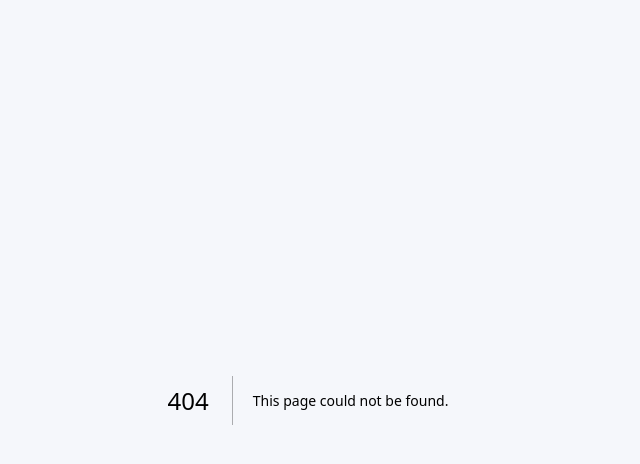
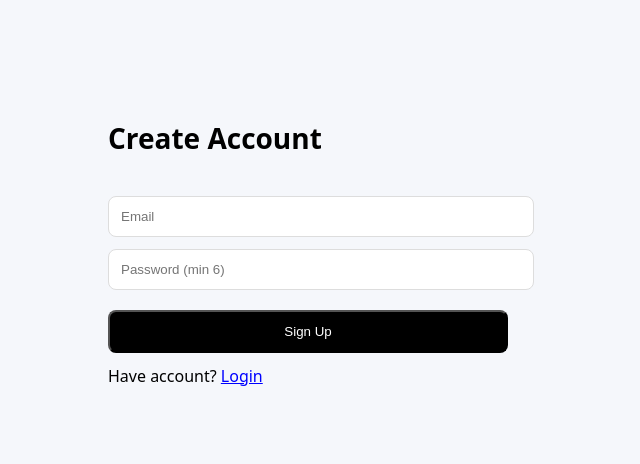
Before and after one commit to perrynobsmsdeliver/perrynobesms, a Next.js app: page /signup in a window 1280 px wide. Before the commit this address had no page. Shown: the top 464 px of the page, without its empty margins (332-972 px from the left). Built offline with nearby package versions, Linux system fonts and the light colour scheme; no server answers.

Commit message:
Add signup page for user registration

```diff
--- /dev/null
+++ b/app/signup/page.tsx
@@ -0,0 +1,44 @@
+"use client"
+import { useState } from "react"
+import { createClient } from "@supabase/supabase-js"
+import { useRouter } from "next/navigation"
+
+function getSupabase() {
+  const url = process.env.NEXT_PUBLIC_SUPABASE_URL
+  const key = process.env.NEXT_PUBLIC_SUPABASE_ANON_KEY
+  if (!url || !key) return null
+  return createClient(url, key)
+}
+const supabase = getSupabase() as any
+
+export default function Signup() {
+  const [email, setEmail] = useState("")
+  const [password, setPassword] = useState("")
+  const [loading, setLoading] = useState(false)
+  const router = useRouter()
+
+  const handleSignup = async () => {
+    if(!supabase) return alert("Supabase not configured - add NEXT_PUBLIC_ envs in Vercel")
+    if(!email || password.length < 6) return alert("Enter valid email and password min 6")
+    setLoading(true)
+    const { error } = await supabase.auth.signUp({ email, password })
+    if (error) alert(error.message)
+    else {
+      alert("Account created! Check email for code, now login.")
+      router.push("/login")
+    }
+    setLoading(false)
+  }
+
+  return (
+    <div style={{maxWidth:400, margin:"80px auto", padding:20}}>
+      <h1 style={{fontSize:28, fontWeight:"bold"}}>Create Account</h1>
+      <input placeholder="Email" value={email} onChange={e=>setEmail(e.target.value)} style={{width:"100%", padding:12, marginTop:20, border:"1px solid #ddd", borderRadius:8}} />
+      <input type="password" placeholder="Password (min 6)" value={password} onChange={e=>setPassword(e.target.value)} style={{width:"100%", padding:12, marginTop:12, border:"1px solid #ddd", borderRadius:8}} />
+      <button onClick={handleSignup} disabled={loading} style={{width:"100%", padding:12, marginTop:20, background:"black", color:"white", borderRadius:8}}>
+        {loading ? "Creating..." : "Sign Up"}
+      </button>
+      <p style={{marginTop:12}}>Have account? <a href="/login" style={{color:"blue"}}>Login</a></p>
+    </div>
+  )
+}
```
